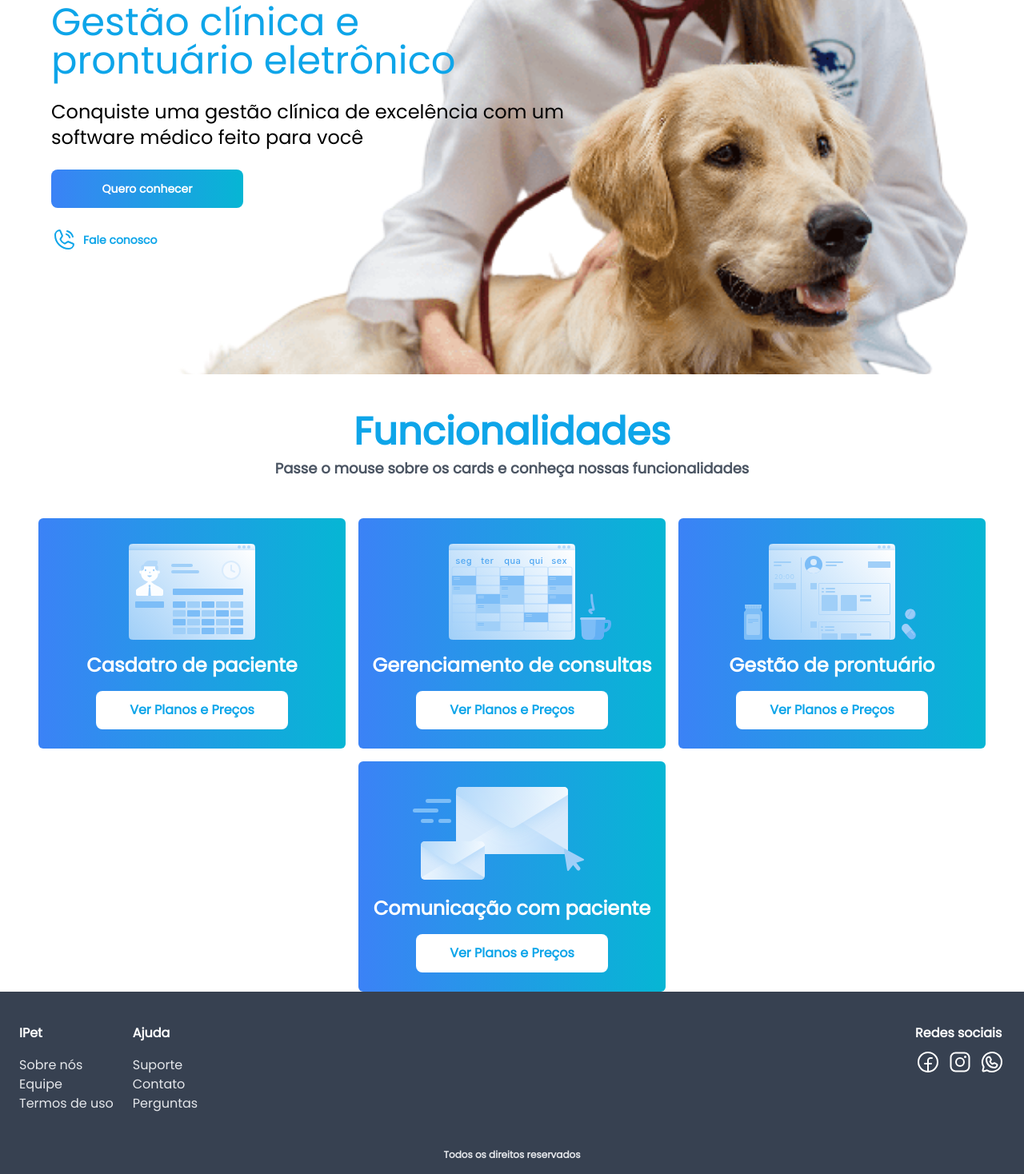
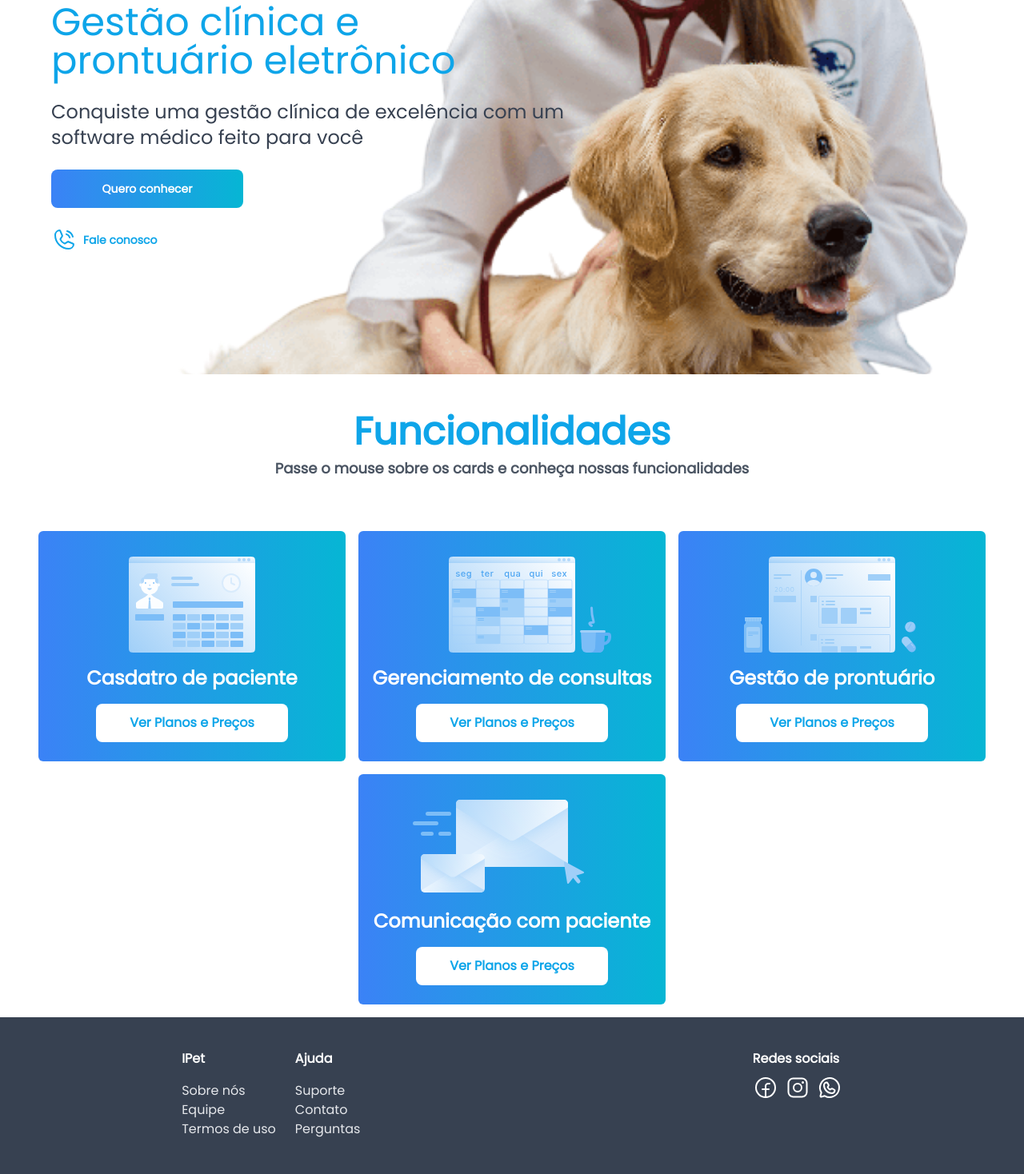
Before and after one commit to Luan-max/ipet-frontend, a Next.js app: page / in a window 1280 px wide. Shown: the part 300-1768 px from the top of the page at 80% size. Built offline with nearby package versions, Linux system fonts and the light colour scheme.

Commit message:
fix: adjuste footter

```diff
--- a/src/app/page.tsx
+++ b/src/app/page.tsx
@@ -20,7 +20,7 @@ export default function Home() {
             Gestão clínica e <br />
             prontuário eletrônico
           </h2>
-          <p className="text-black text-2xl">
+          <p className="text-gray-700 text-2xl">
             Conquiste uma gestão clínica de excelência com um <br />
             software médico feito para você
           </p>
@@ -40,7 +40,7 @@ export default function Home() {
             Passe o mouse sobre os cards e conheça nossas funcionalidades
           </span>
         </div>
-        <div className="flex flex-wrap items-center justify-center mt-12 gap-4">
+        <div className="flex flex-wrap items-center justify-center mt-12 gap-4 p-4">
           <Card
             className="bg-gradient-to-r from-blue-500 to-cyan-500"
             title="Casdatro de paciente"
--- a/src/components/footer/index.tsx
+++ b/src/components/footer/index.tsx
@@ -5,8 +5,8 @@ import React from "react";
 const Footer = () => {
   return (
     <footer className="bg-gray-700 py-4 h-60">
-      <div className="flex justify-between ">
-        <div className="p-6 grid grid-cols-5 gap-6 ">
+      <div className="flex flex-row justify-around">
+        <div className="p-6 grid grid-cols-2 gap-6">
           <div className="flex flex-col gap-2 ">
             <h3 className="text-white font-bold mb-2 ">IPet</h3>
             <ul className="text-gray-200 flex flex-col ">
@@ -27,14 +27,16 @@ const Footer = () => {
         <div className="flex flex-col p-6 ">
           <h3 className="text-white font-bold mb-2 ">Redes sociais</h3>
           <div className="flex flex-row gap-2">
-            <FacebookLogo size={32} color="white" cursor="pointer"/>
-            <InstagramLogo size={32} color="white" cursor="pointer"/>
-            <WhatsappLogo size={32} color="white" cursor="pointer"/>
+            <FacebookLogo size={32} color="white" cursor="pointer" />
+            <InstagramLogo size={32} color="white" cursor="pointer" />
+            <WhatsappLogo size={32} color="white" cursor="pointer" />
           </div>
         </div>
       </div>
       <div className="flex items-center justify-center">
-        <span className="text-xs font-bold text-gray-200 mt-5">Todos os direitos reservados</span>
+        <span className="text-xs font-bold text-gray-200 mt-5">
+          © 2023 -Todos os direitos reservados
+        </span>
       </div>
     </footer>
   );
```
